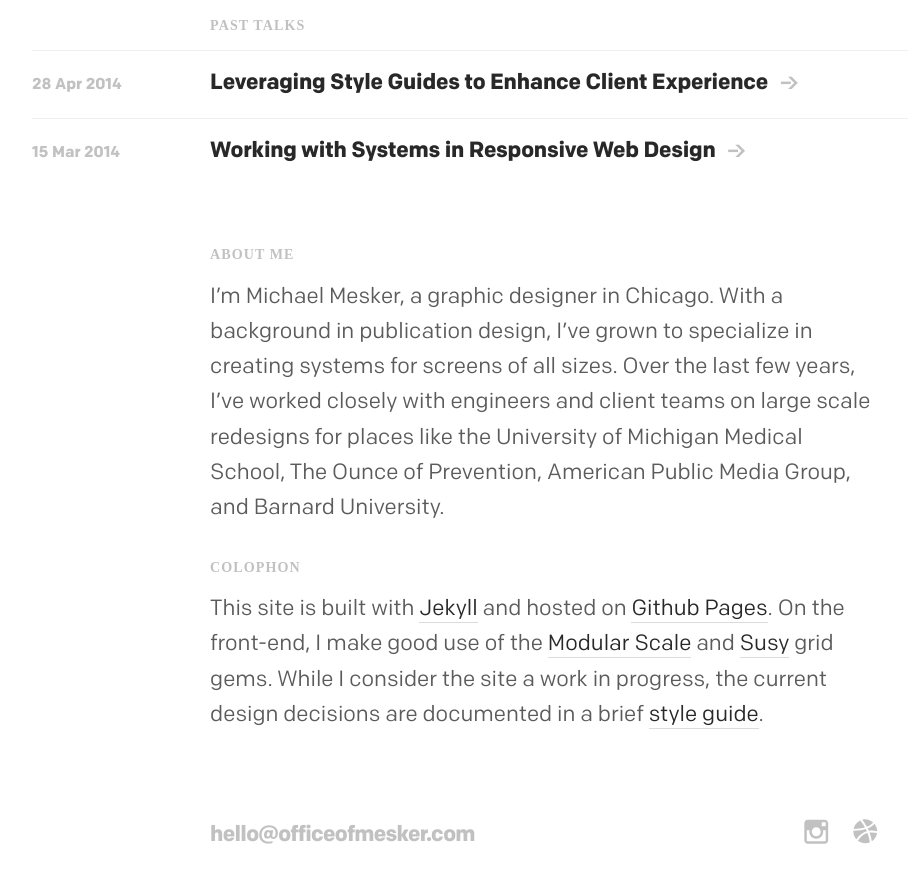
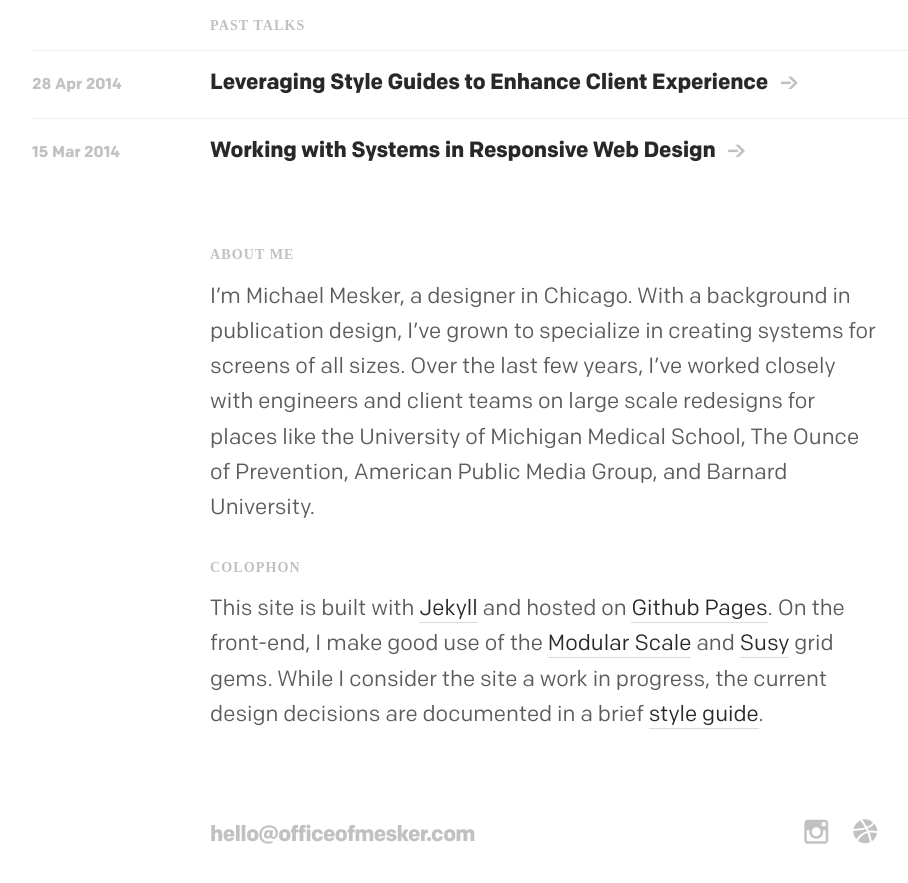
Before and after one commit to mesker/officeofmesker, a Jekyll site: the page built from index.html, in a window 1280 px wide and 900 px high, scrolled down 997 px. Shown: the top 883 px of the window, without its empty margins (96-1004 px from the left). Built offline with Jekyll 4.4.1, drawn with Linux system fonts in a browser that asks for light colours; some web fonts are replaced.

Commit message:
Updated About Me section

```diff
--- a/index.html
+++ b/index.html
@@ -38,7 +38,7 @@
   <section>
     <div class="l-column">
       <h2 class="section-heading">About Me</h2>
-      <p>I’m Michael Mesker, a graphic designer in Chicago. With a background in publication design, I’ve grown to specialize in creating systems for screens of all sizes. Over the last few years, I’ve worked closely with engineers and client teams on large scale redesigns for places like the University of Michigan Medical School, The Ounce of Prevention, American Public Media Group, and Barnard University.</p>
+      <p>I’m Michael Mesker, a designer in Chicago. With a background in publication design, I’ve grown to specialize in creating systems for screens of all sizes. Over the last few years, I’ve worked closely with engineers and client teams on large scale redesigns for places like the University of Michigan Medical School, The Ounce of Prevention, American Public Media Group, and Barnard University.</p>
       <h2 class="section-heading">Colophon</h2>
       <p>This site is built with <a href="http://jekyllrb.com/">Jekyll</a> and hosted on <a href="https://pages.github.com/">Github Pages</a>. On the front-end, I make good use of the <a href="https://github.com/modularscale/modularscale-sass">Modular Scale</a> and <a href="http://susy.oddbird.net/">Susy</a> grid gems. While I consider the site a work in progress, the current design decisions are documented in a brief <a href="/style-guide">style guide</a>.</p>
     </div>
```
